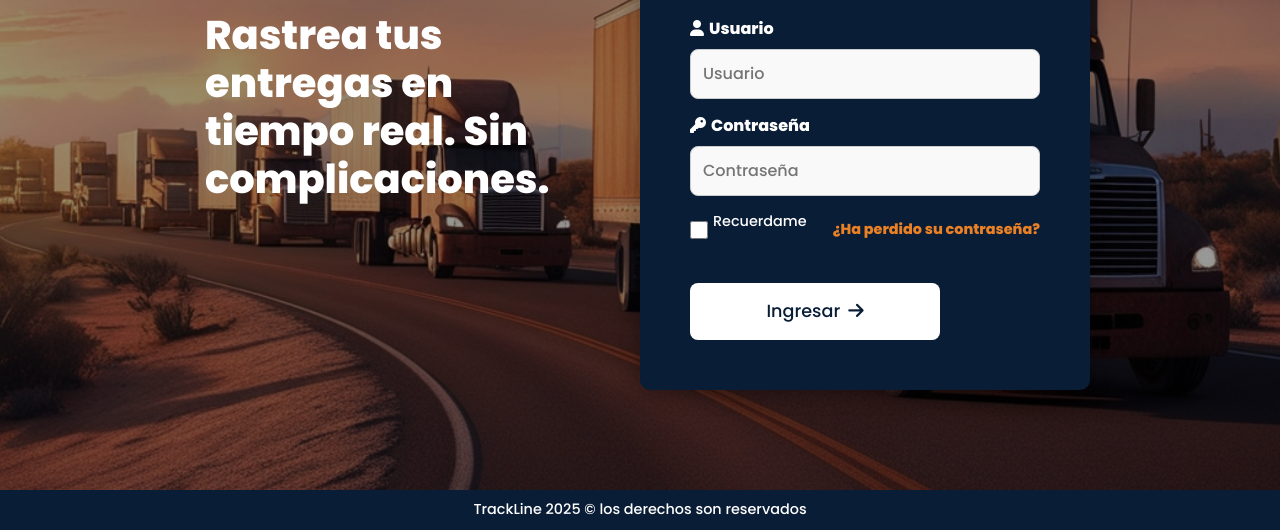
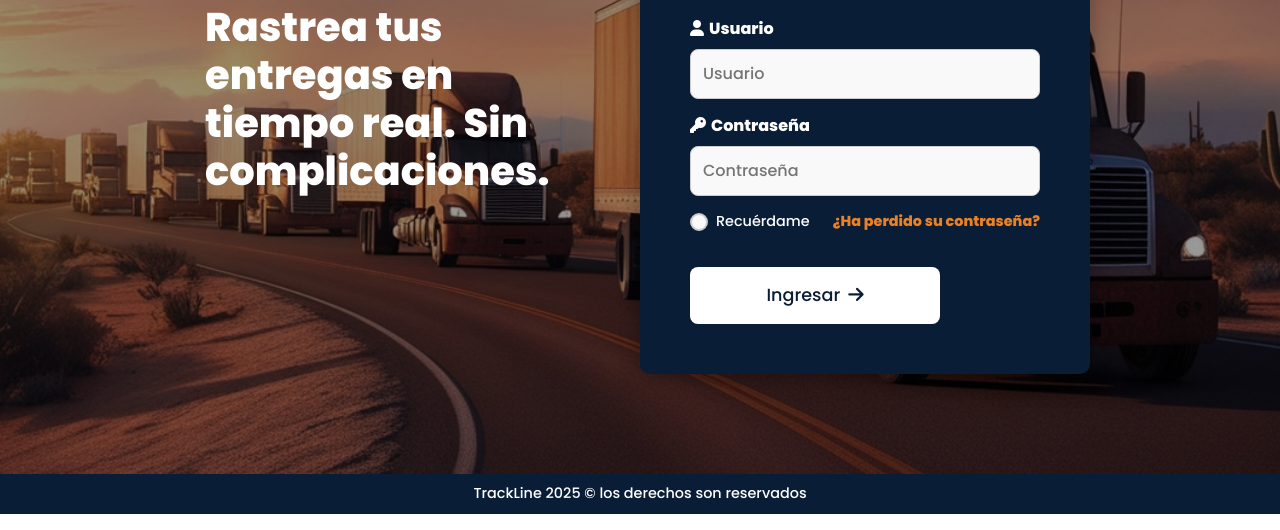
Before and after one commit to admartinez11/TrackLineWeb, a plain HTML site: page Login.html in a window 1280 px wide. Shown: the part 298-828 px from the top of the page. Drawn offline with nearby package versions, Linux system fonts and the light colour scheme; some packages are replaced by stand-ins of ours; a script that the page names is missing.

Commit message:
commit vercel

```diff
--- a/Login.html
+++ b/Login.html
@@ -45,8 +45,11 @@
                         <input type="password" id="contraseña" placeholder="Contraseña" class="input-field" required>
                     </div>
                     <div class="form-remember">
-                        <input type="checkbox" id="recordar">
-                        <p>Recuerdame</p>
+                        <label for="recordar" class="remember-label">
+                            <input type="checkbox" id="recordar" class="custom-checkbox">
+                            <span class="custom-checkmark"></span>
+                            Recuérdame
+                        </label>
                         <a href="RememberPassword.html">¿Ha perdido su contraseña?</a>
                     </div>
                     <button class="btnIngresar" id="btnIngresar">Ingresar<i
--- a/css/Login.css
+++ b/css/Login.css
@@ -314,3 +314,108 @@ footer {
         margin: 25px auto 0 auto; /* Centrado */
     }
 }
+
+
+
+.form-remember {
+    display: flex;
+    flex-wrap: wrap;
+    align-items: center;
+    justify-content: space-between;
+    width: 100%;
+    margin-bottom: 10px;
+    font-size: 0.9rem;
+}
+
+/* El label que envuelve el checkbox y el texto "Recuérdame" */
+.remember-label {
+    display: flex;
+    align-items: center;
+    cursor: pointer;
+    font-weight: 500;
+    color: #fff;
+    margin-right: auto;
+    white-space: nowrap;
+}
+
+/* 1. Ocultar el checkbox nativo */
+.custom-checkbox {
+    /* Ocultar, pero dejar accesible */
+    position: absolute;
+    opacity: 0;
+    cursor: pointer;
+    height: 0;
+    width: 0;
+}
+
+/* 2. Crear el elemento visual (checkmark) */
+.custom-checkmark {
+    height: 18px;
+    width: 18px;
+    background-color: #f9f9f9; /* Color de fondo claro (blanco/gris claro) */
+    border-radius: 50%; /* Lo hacemos circular */
+    display: inline-block;
+    position: relative;
+    margin-right: 8px; /* Espacio entre el círculo y el texto */
+    transition: background-color 0.2s ease;
+    border: 2px solid #ccc; /* Borde gris para mejor definición */
+}
+
+/* 3. Estilo cuando el checkbox está marcado */
+.custom-checkbox:checked ~ .custom-checkmark {
+    background-color: #EB8125; /* Cambia a tu color naranja */
+    border-color: #EB8125; /* Mismo color del borde */
+}
+
+/* 4. Crear el ícono de marca de verificación (el "check") */
+.custom-checkmark:after {
+    content: "";
+    position: absolute;
+    display: none;
+}
+
+/* Mostrar el ícono cuando el checkbox está marcado */
+.custom-checkbox:checked ~ .custom-checkmark:after {
+    display: block;
+}
+
+/* 5. Estilizar el checkmark (un pequeño tilde blanco) */
+.custom-checkmark:after {
+    left: 5px; /* Ajustar posición horizontal */
+    top: 1px; /* Ajustar posición vertical */
+    width: 5px;
+    height: 10px;
+    border: solid white;
+    border-width: 0 3px 3px 0;
+    transform: rotate(45deg); /* Gira para que parezca una marca de verificación */
+}
+
+
+/* Estilo del enlace de contraseña perdida (se mantiene) */
+.form-remember a {
+    font-weight: bold;
+    color: #EB8125;
+    text-decoration: none;
+    text-align: right;
+    white-space: nowrap;
+    margin-top: 5px;
+    flex-basis: 100%;
+}
+
+.form-remember a:hover {
+    text-decoration: underline;
+}
+
+/* MEDIA QUERY: TABLET (768px) - CORRECCIÓN DE POSICIÓN DEL ENLACE */
+@media (min-width: 768px) {
+    /* Mantiene los estilos que ya tenías para tablet */
+    .form-remember {
+        flex-wrap: nowrap;
+        justify-content: space-between;
+    }
+
+    .form-remember a {
+        flex-basis: auto;
+        margin-top: 0;
+    }
+}
```
